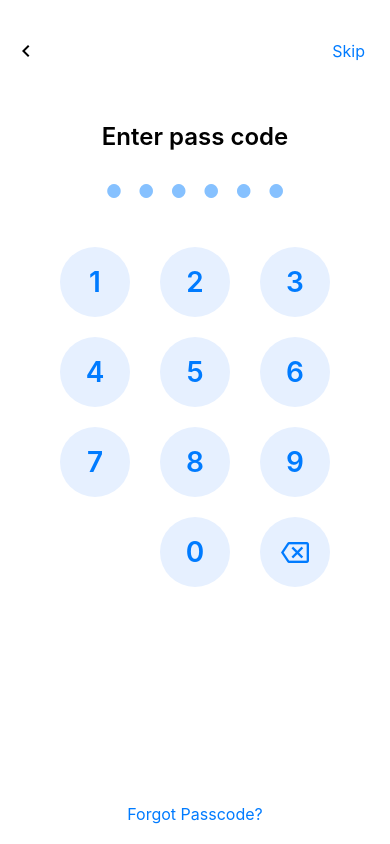
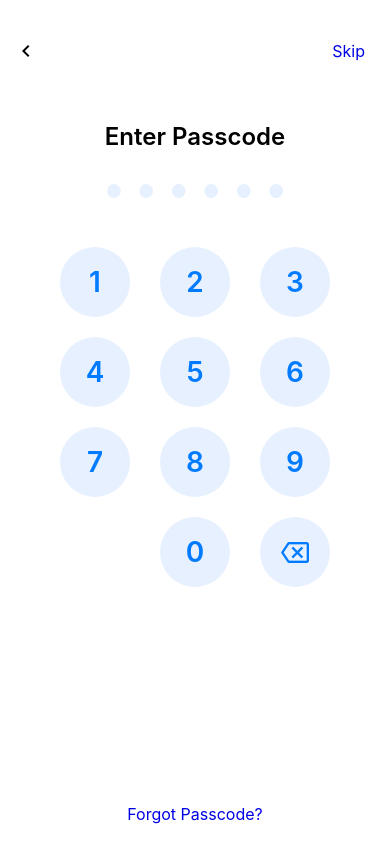
Before and after one commit to KohTzyyShen/biometric_transaction_history, a React Native app: screen /Passcode in a window 390 px wide. Built offline with nearby package versions, Linux system fonts and the light colour scheme.

Commit message:
color theme

```diff
--- a/src/component/NumberPad.tsx
+++ b/src/component/NumberPad.tsx
@@ -31,13 +31,11 @@ export default function NumberPad({ value, maxLength = 6, onChange }: NumberPadP
       ].map((row, rowIndex) => (
         <View key={rowIndex} style={styles.row}>
           {row.map((item, i) => {
-            // 第一行第一个位置不显示空白按钮
             if (rowIndex === 0 && i === 0 && item === '') {
-              return null; // 这里不渲染
+              return null;
             }
 
             if (item === '') {
-              // 其他空白格渲染透明占位，避免排版错乱
               return <View key={i} style={[styles.button, { backgroundColor: 'transparent' }]} />;
             }
             if (item === 'delete') {
--- a/src/component/PasscodeDots.tsx
+++ b/src/component/PasscodeDots.tsx
@@ -3,8 +3,8 @@ import React from 'react';
 import { View, Text, StyleSheet } from 'react-native';
 
 interface PasscodeDotsProps {
-  length: number; // 当前输入的数字个数
-  maxLength?: number; // 最大长度，默认6
+  length: number;
+  maxLength?: number;
 }
 
 export default function PasscodeDots({ length, maxLength = 6 }: PasscodeDotsProps) {
@@ -33,9 +33,9 @@ const styles = StyleSheet.create({
     marginHorizontal: 8,
   },
   filledDot: {
-    color: '#007bff', // 深蓝
+    color: '#007bff',
   },
   emptyDot: {
-    color: '#86C1FF', // 浅蓝
+    color: '#e6f0ff',
   },
 });
--- a/src/constants/strings.ts
+++ b/src/constants/strings.ts
@@ -1,6 +1,6 @@
 const strings = {
   transactionTitle: "Transaction",
-  enter_passcode: "Enter pass code",
+  enter_passcode: "Enter Passcode",
   forgot_passcode: "Forgot Passcode?",
   reset_passcode: "Reset passcode",
   incorrect_passcode_title: "Incorrect passcode",
--- a/src/context/AuthContext.tsx
+++ b/src/context/AuthContext.tsx
@@ -45,18 +45,18 @@ export const AuthProvider = ({ children }: { children: React.ReactNode }) => {
   const authenticateWithLocalAuth = async (): Promise<boolean> => {
     const hasHardware = await LocalAuthentication.hasHardwareAsync();
     if (!hasHardware) {
-      // 设备不支持生物认证，返回false表示需要用Passcode
+
       return false;
     }
 
     const isEnrolled = await LocalAuthentication.isEnrolledAsync();
     if (!isEnrolled) {
-      // 设备没有注册任何生物认证信息，返回false
+
       return false;
     }
 
     const result = await LocalAuthentication.authenticateAsync({
-      promptMessage: "Authenticate to view your transactions",
+      promptMessage: "Biometric Authenticate",
       fallbackLabel: "Use Passcode",
       cancelLabel: "Cancel",
       disableDeviceFallback: true,
--- a/src/screens/ForgotPasscodeScreen.tsx
+++ b/src/screens/ForgotPasscodeScreen.tsx
@@ -101,6 +101,7 @@ const styles = StyleSheet.create({
     fontSize: 24,
     fontWeight: 'bold',
     color: '#333',
+    marginBottom:0,
   },
   result: {
     fontSize: 16,
@@ -123,7 +124,7 @@ const styles = StyleSheet.create({
   },
   confirmButton: {
     marginTop: 20,
-    backgroundColor: '#007bff',
+    backgroundColor: '#0000e6',
     paddingHorizontal: 40,
     paddingVertical: 10,
     borderRadius: 8,
--- a/src/screens/PasscodeScreen.tsx
+++ b/src/screens/PasscodeScreen.tsx
@@ -12,7 +12,7 @@ import { useUser } from '../context/UserContext';
 import { MaterialCommunityIcons } from '@expo/vector-icons';
 import strings from '../constants/strings';
 import PasscodeDots from '../component/PasscodeDots';
-import NumberPad from '../component/NumberPad';  // 数字键盘组件
+import NumberPad from '../component/NumberPad';
 
 export default function PasscodeScreen({ navigation }: any) {
   const { authenticate } = useAuth();
@@ -91,7 +91,7 @@ const styles = StyleSheet.create({
     paddingVertical: 5,
   },
   skipText: {
-    color: '#007bff',
+    color: '#0000e6',
     fontSize: 16,
   },
   body: {
@@ -110,6 +110,6 @@ const styles = StyleSheet.create({
   },
   forgottext: {
     fontSize: 16,
-    color: '#007bff',
+    color: '#0000e6',
   },
 });
```
Also changed, not shown: src/component/PasscodeKeyboard.tsx (deleted).
